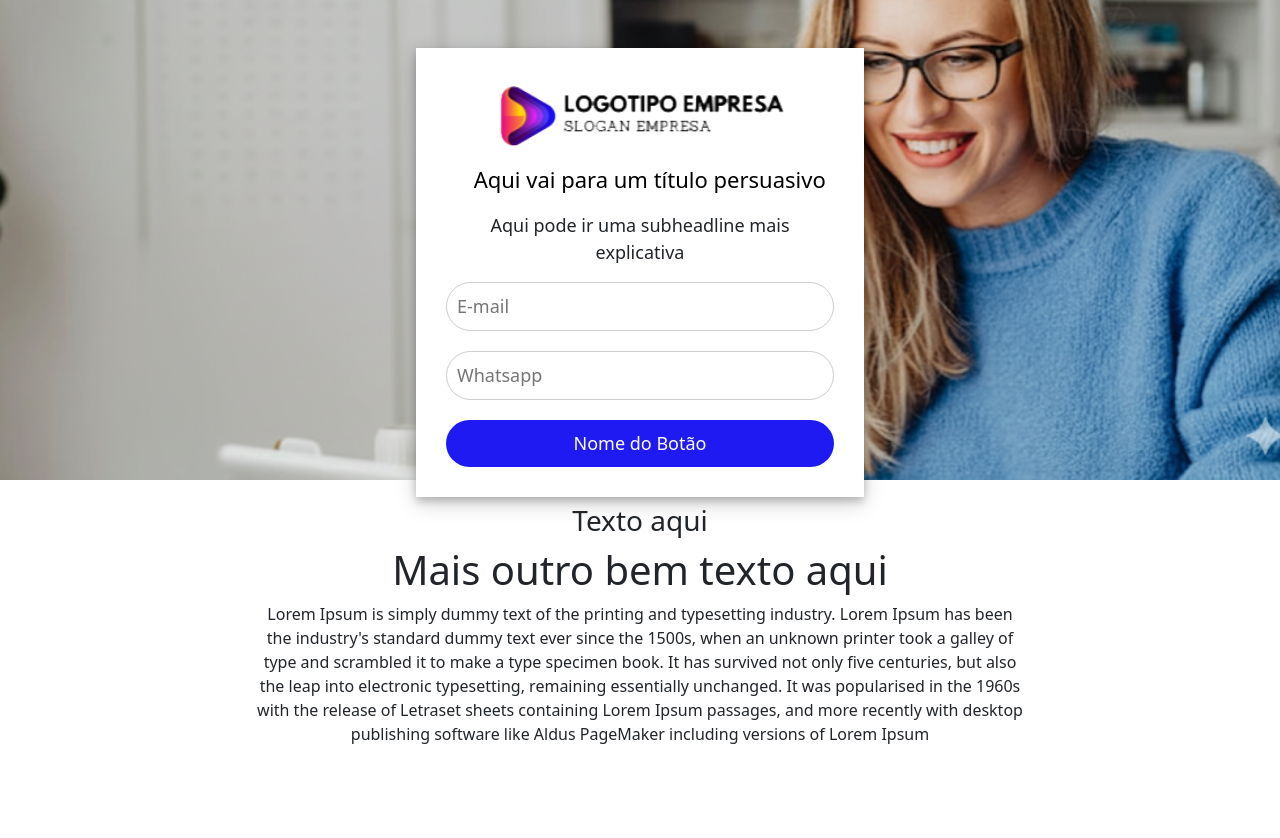
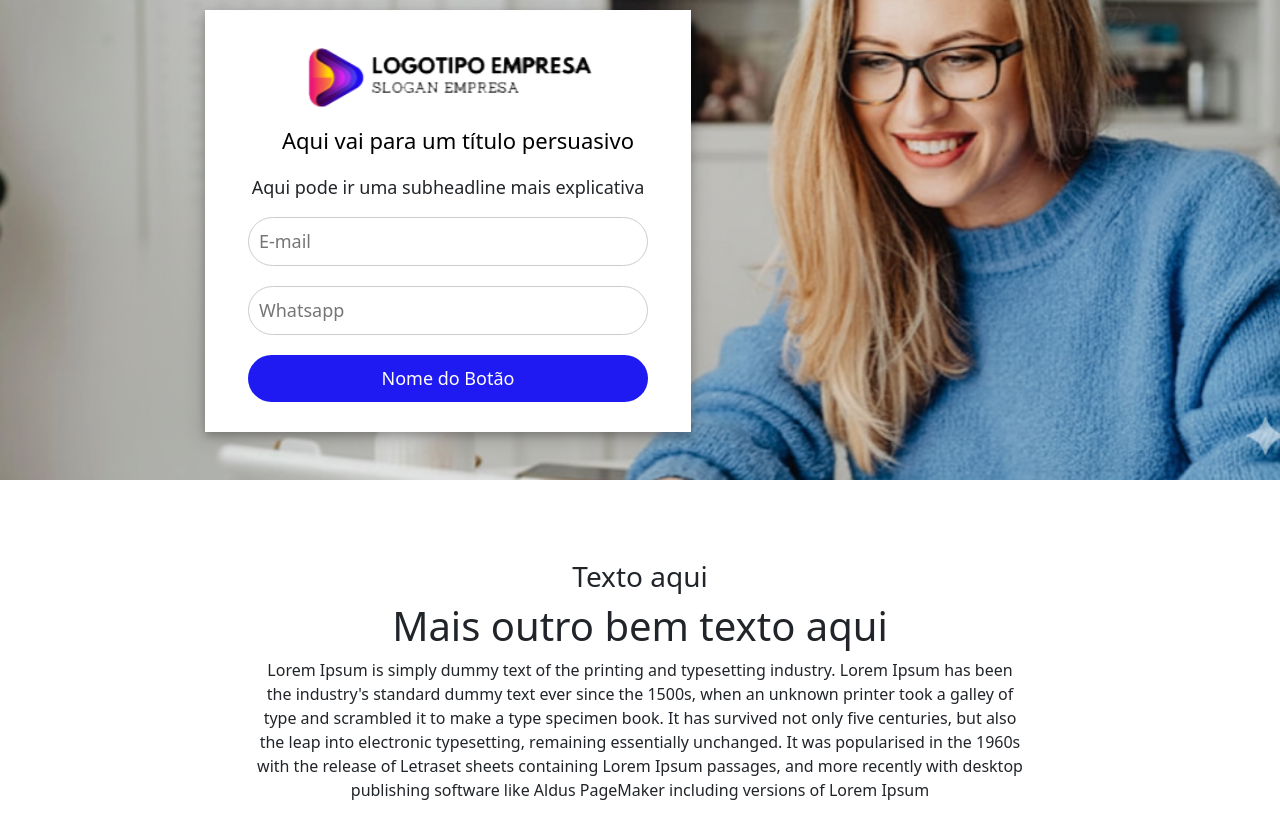
Before and after one commit to seuleleco/Projeto-WD, a Nuxt app: page / in a window 1280 px wide. Shown: the top 838 px of the page. Before the commit the page ends 800 px from the top, so only its background shows below. Built offline with nearby package versions, Linux system fonts and the light colour scheme.

Commit message:
fix sizes for all components

```diff
--- a/app/pages/components/Superior.vue
+++ b/app/pages/components/Superior.vue
@@ -32,13 +32,13 @@
 }
 
 .superior-container {
-  /*o ajuste padrão deste elemento esta para a versão mobile, versão desktop possui um media query*/
   display: flex;
   justify-content: center;
   position: relative;
   top: -73vh;
   height: auto;
   width: 90%;
+
   background-color: rgb(255, 255, 255);
   border-radius: none;
   box-shadow: 0 4px 8px 0 rgba(0, 0, 0, 0.2), 0 6px 20px 0 rgba(0, 0, 0, 0.19);
@@ -102,16 +102,23 @@
 
 /* media querys */
 
+@media (min-width: 2000px) {
+  .logo {
+    width: 25vh;
+  }
+}
+
 @media (min-width: 991px) {
   .superior-container {
-    width: 35%;
-    top: -90%;
+    width: 38%;
+    top: -98%;
+    right: 15%;
   }
 }
 
 @media (min-width: 767px) and (max-width: 991px) {
   .superior-container {
-    width: 44%;
+    width: 50%;
 
     padding: 50px;
     top: -68vh;
--- a/app/pages/components/TituloText.vue
+++ b/app/pages/components/TituloText.vue
@@ -35,6 +35,12 @@
 
 /*media querys*/
 
+@media (min-width: 991px) {
+  .titulos {
+    margin-top: 10vh;
+  }
+}
+
 @media (min-width: 767px) and (max-width: 991px) {
   .titulos {
     margin-top: 25vh;
```
Also changed, not shown: app/pages/components/Card.vue (added).
